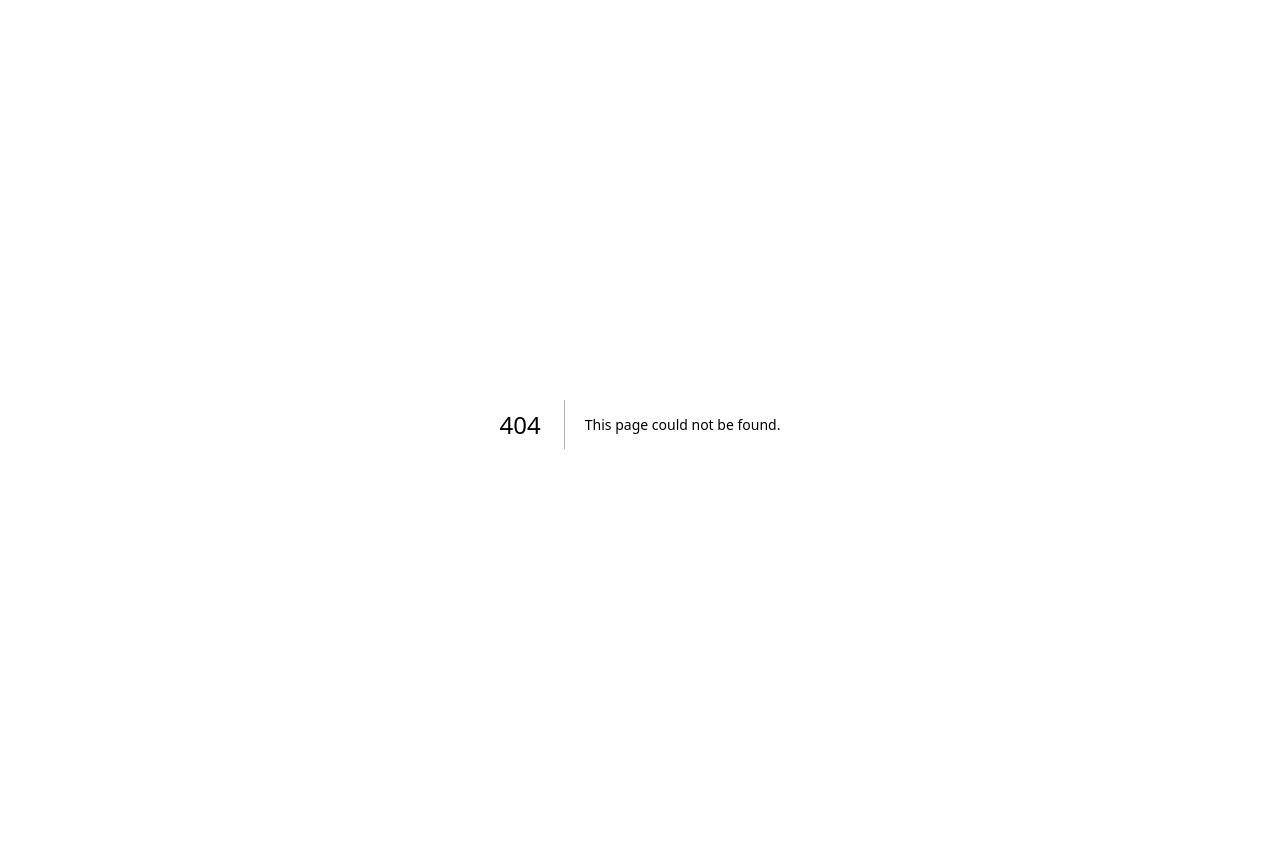
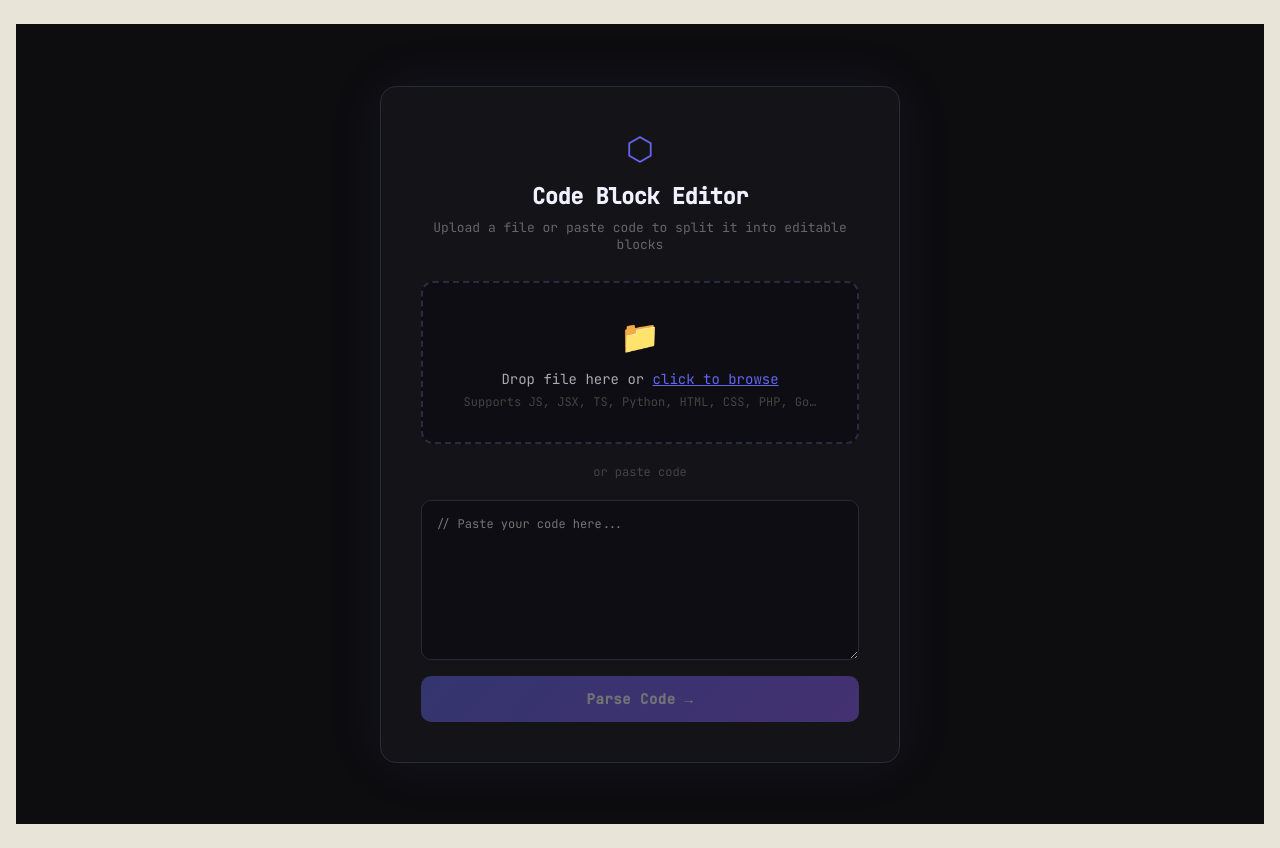
Before and after one commit to junmain936/arup-invoice-generator, a Next.js app: page /editor in a window 1280 px wide. Before the commit this address had no page. Built offline with nearby package versions, Linux system fonts and the light colour scheme.

Commit message:
Create page.jsx

```diff
--- /dev/null
+++ b/app/editor/page.jsx
@@ -0,0 +1,6 @@
+'use client'
+import CodeBlockEditor from '@/components/CodeBlockEditor'
+
+export default function EditorPage() {
+  return <CodeBlockEditor />
+}
```
